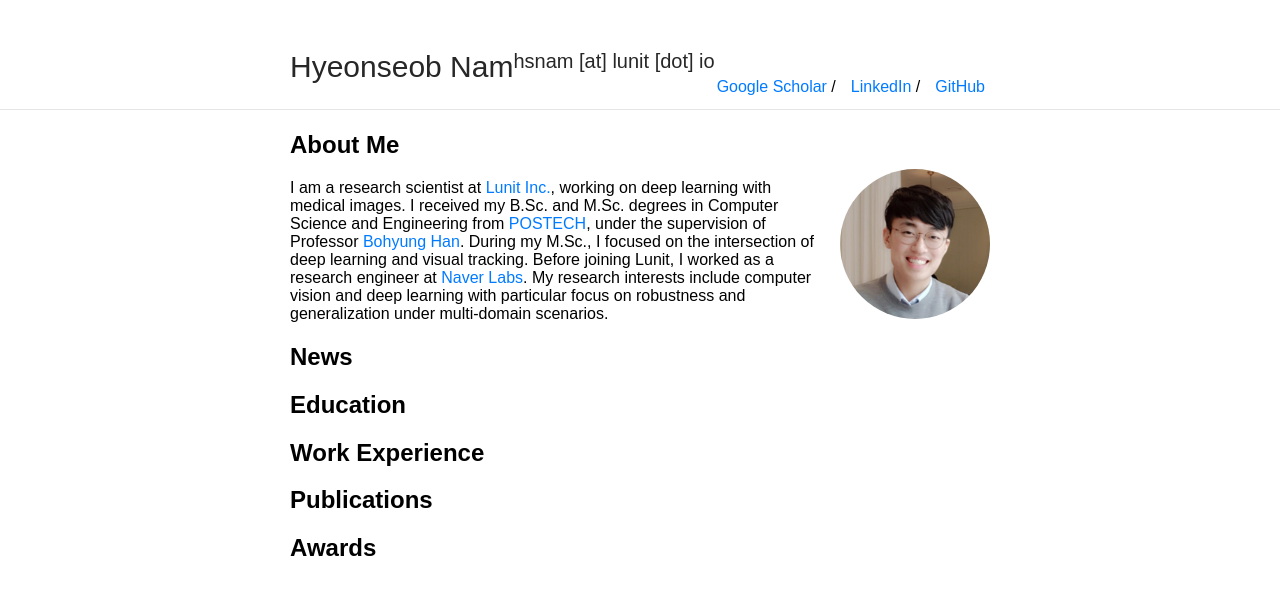
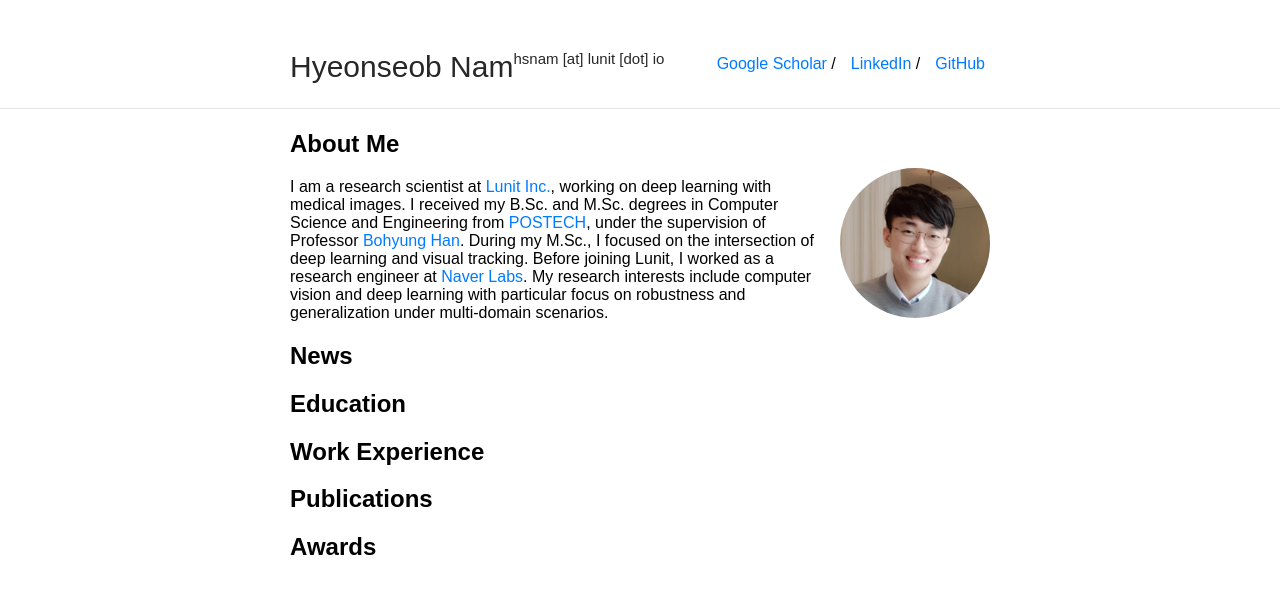
Before and after one commit to gholste/hyeonseobnam.github.io, a Jekyll site: the page built from index.md, in a window 1280 px wide. Shown: the top 595 px of the page. Built offline with Jekyll 4.4.1, drawn with Linux system fonts in a browser that asks for light colours.

Commit message:
Update _style.scss

```diff
--- a/_sass/_style.scss
+++ b/_sass/_style.scss
@@ -39,8 +39,9 @@ hr {
     display: inline-block;
 }
 #email {
-    font-size: 20px;
+    font-size: 15px;
     color: #272727;
+    display: inline-block;
 }
 .navbar {
     padding: 50px 0 50px 0;
```
